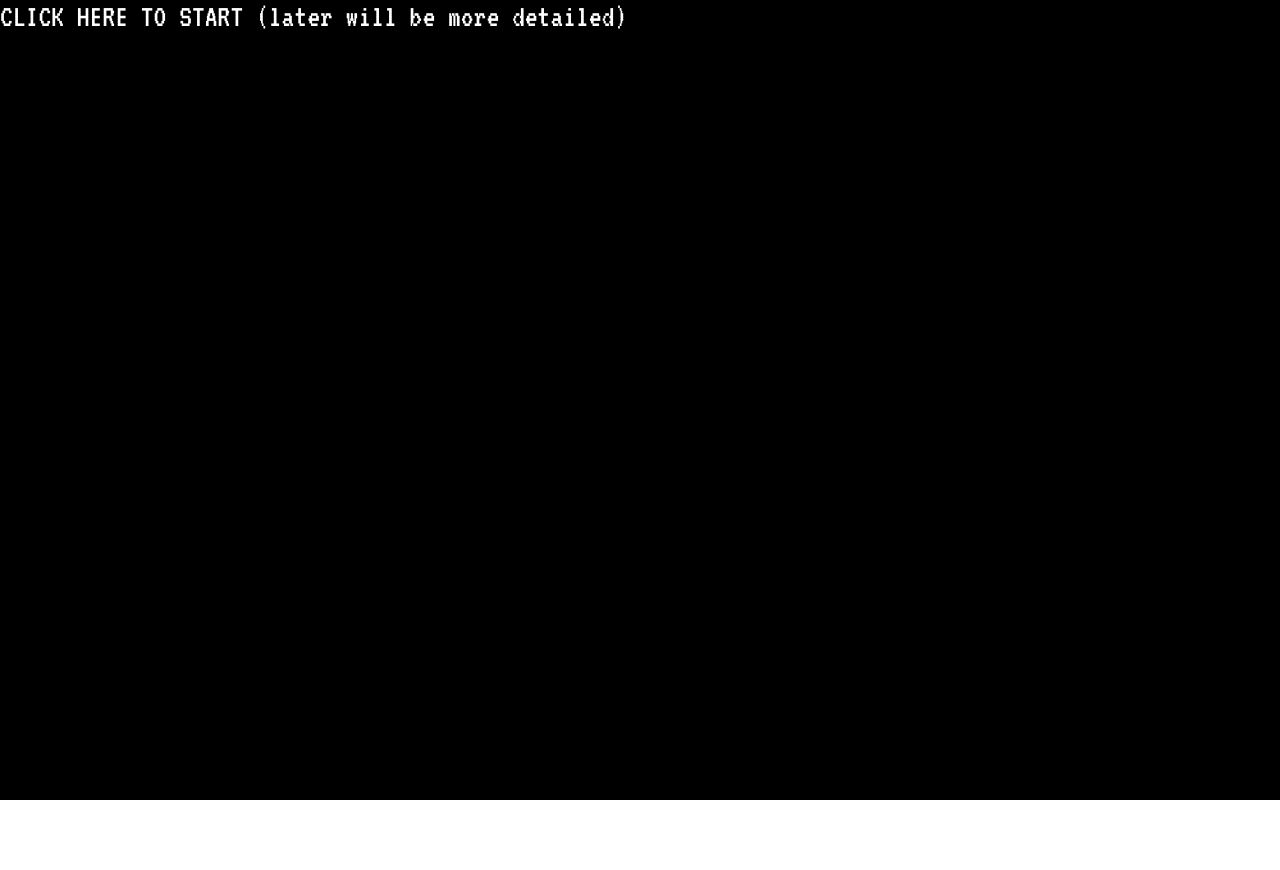
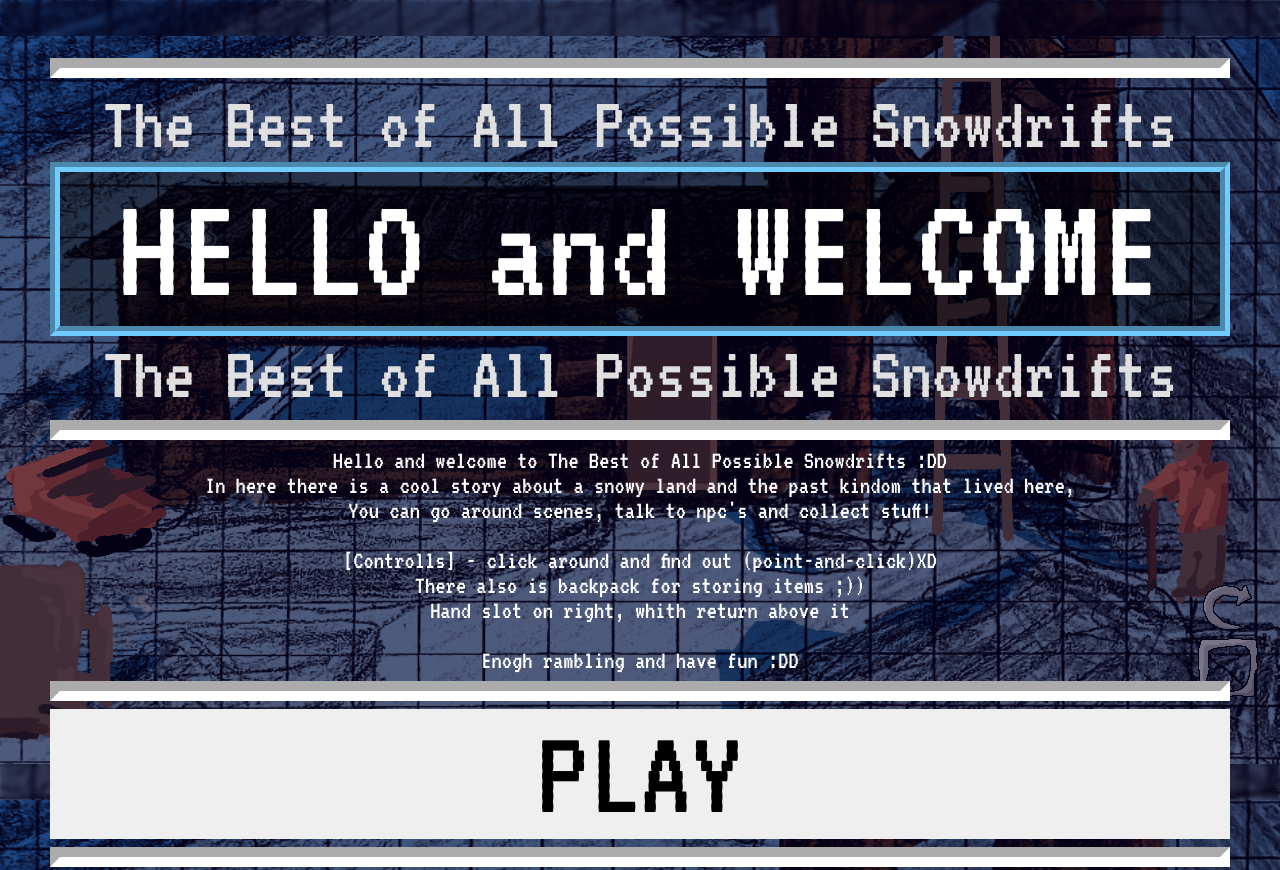
Before and after one commit to officialErnests/Scene69, a plain HTML site: page index.html in a window 1280 px wide. Shown: the top 870 px of the page. Before the commit the page ends 800 px from the top, so only its background shows below. Drawn offline with Linux system fonts and the light colour scheme.

Commit message:
Made intro and somthing else wich i forgot kek

```diff
--- a/index.html
+++ b/index.html
@@ -13,10 +13,46 @@
     <link href="https://fonts.googleapis.com/css2?family=Pixelify+Sans:wght@700&family=VT323&display=swap" rel="stylesheet">
 </head>
 <body>
+    <!-- z 60 -->
+    <calss class="startText startPopup">
+        <hr>
+        <h1>The Best of All Possible Snowdrifts</h1>
+        <h2>HELLO and WELCOME</h1>
+        <h1>The Best of All Possible Snowdrifts</h1>
+        <hr>
+        <p>
+            Hello and welcome to The Best of All Possible Snowdrifts :DD <br>
+            In here there is a cool story about a snowy land and the past kindom that lived here,<br>
+            You can go around scenes, talk to npc's and collect stuff!<br><br>
+            [Controlls] - click around and find out (point-and-click)XD<br>
+            There also is backpack for storing items ;))<br>
+            Hand slot on right, whith return above it<br><br>
+            Enogh rambling and have fun :DD
+        </p>
+        <hr>
+        <button onclick="startGame()">PLAY</button>
+        <hr>
+        <p>
+            --Credits-- <br>
+            Made whith html, scss, js<br>
+            0 Ai made by human with love <3<br><br>
+            programming js (diologue, scene manager, etc) - n0o0b090lv (me)<br>
+            scss (all styling) - n0o0b090lv (me)<br>
+            music and sfx - n0o0b090lv (me)<br>
+            all art - n0o0b090lv (me) <br><br>
+            in short i am soul dev in this XD <br>
+            it was made for summer of making grand tour<br>
+            (scene 69 btw XD) <br><br>
+            here you can find me <br>
+            <a href="https://hackclub.slack.com/archives/C09BE8QF1V5" target="_blank">@n0o0b090lv</a> (slack channel) <br>
+            <a href="https://summer.hackclub.com/s" target="_blank">grand tour</a> (made for grand tour [scene 69 :))])
+        </p>
+    </calss>
     <!-- z 50 -->
-    <h1 class="TEMP">CLICK HERE TO START (later will be more detailed)</h1>
+    <div class="startScreen startPopup">
+    </div>
     <!-- z 40 -->
-    <div class="tranistion" id="tranistion"></div>
+    <div class="tranistion tranistion--hidden" id="tranistion"></div>
     <!-- z 20 -->
     <div class="backpack backpack--closed" id="backpack">
         <img src="xcf/prototype1_backpack_closed.png" alt="backpack" id="backpack_img">
@@ -31,6 +67,7 @@
     </div>
     <!-- z 18 -->
     <div class="hand">
+        <input type="image" src="xcf/prototype1_backtrack.png" alt="backtrack" id="backtrack">
         <input type="image" src="xcf/prototype1_invSlot.png" alt="inv_slot">
     </div>
     <!-- z 15 -->
@@ -40,7 +77,7 @@
             <h1>Name of speaker</h1>
         </span>
         <p>
-            Lorem ipsum dolor sit amet consectetur adipisicing elit. Hic voluptas dolorum, laudantium minima sapiente eveniet animi culpa sint ad pariatur aliquam ipsam cum ut eos fuga maxime aperiam vel tempore.
+            AAAAA
         </p>
     </div>
     <!-- z 10 -->
--- a/main.js
+++ b/main.js
@@ -3,15 +3,17 @@ let diologue = document.getElementById("diologue")
 let backpack = document.getElementById("backpack")
 let backpack_img = document.getElementById("backpack_img")
 let inv_slots = document.getElementsByClassName("inv_slot")
-var snowing = false
+var snowing = true
 var scene = "opening"
 var tranisition_screen = document.getElementById("tranistion")
+var backtrack = document.getElementById("backtrack")
 var scene_timeout_id = null
 var mainScene_img = document.getElementById("mainScene")
 var body = document.body
 const timer = ms => new Promise(res => setTimeout(res, ms))
 const img_assets_1 = new Image(192, 128)
 img_assets_1.src = "xcf/V1_SnowAssets_1.png"
+var seitchingscenes = false
 let interactables = {
     "outside_door" : document.getElementsByClassName("mainScene__center__center--doorOutside")[0],
     "ladder_outside" : document.getElementsByClassName("mainScene__center__center--ladderOutside")[0],
@@ -77,15 +79,24 @@ let held_slot = 0
 //init
 snow()
 slotsInit()
-backpack.addEventListener('click', processBackpack)
 //starts main functional manager
-window.addEventListener("click", startGame);
+// window.addEventListener("click", startGame);
 function startGame() {
+    body.style.overflow = "hidden"
+    window.scrollTo(0,0)
+    backpack.addEventListener('click', processBackpack)
+    backtrack.addEventListener('click', backtrack_func)
     window.removeEventListener("click", startGame)
-    document.getElementsByClassName("TEMP")[0].hidden = true
     audio.play()
     transition()
     switchScene("opening")
+    setTimeout(() => {
+        document.getElementsByClassName("startPopup")[0].classList.add("startPopup--hidden")
+        for (const element of document.getElementsByClassName("startPopup")[0].children) {
+            element.classList.add("startPopup--hidden")
+        }
+        document.getElementsByClassName("startPopup")[1].classList.add("startPopup--hidden")
+    }, 1000);
 }
 //Scene manager
 function switchScene(scene_to_load) {
@@ -162,15 +173,45 @@ function hideScene() {
             break;
     }
 }
+//Backtrack
+function backtrack_func() {
+    if (seitchingscenes) {
+        return
+    }
+
+    switch (scene) {
+        case "opening":
+            disableScene()
+            transition()
+            closePlace()
+            setTimeout(() => {
+                hideScene()
+                switchScene("Cave")
+            }, 1000);
+        case "shop_shopkeep":
+            disableScene()
+            transition()
+            closePlace()
+            setTimeout(() => {
+                hideScene()
+                switchScene("opening")
+            }, 1000);
+        default:
+            break;
+    }
+}
 //Transition
 async function transition() {
+    seitchingscenes = true
     tranisition_screen.classList.remove("tranistion--hidden")
     setTimeout(() => {
         tranisition_screen.classList.add("tranistion--hidden")
+        setTimeout(() => {seitchingscenes = false}, 1000);
     }, 1000);
 }
 //Interaction listeners
-function interactionLisener_switch(nextScene, event) {
+function interactionLisener_switch(nextScene) {
+    if (seitchingscenes) {return}
     disableScene()
     transition()
     closePlace()
@@ -268,7 +309,7 @@ async function snow() {
         }
         // canvas.width = window.screen.width / window.screen.height * 1000
         let repeat = 500 - snowball.length
-        if (500 - snowball.length > 50) {repeat = 50}
+        if (500 - snowball.length > 10) {repeat = 10}
         for (let index = 0; index < repeat; index++) {
             // let random_x = Math.random() * 640
             // let random_Y = Math.random() * window.innerHeight / window.innerWidth * 1000
--- a/style.scss
+++ b/style.scss
@@ -10,22 +10,86 @@ $diologue-bg-secondary: #69696969;
 body {
     // background: radial-gradient(circle,#94b4cb 0%, #23608b 100%);
     background-image: url(xcf/V1_Town_shop_view.png);
-    background-repeat: no-repeat;
+    background-repeat: repeat;
     background-size: cover;
     background-position: center;
     backdrop-filter: blur(2px) brightness(60%);
     margin: 0;
     height: 100vh;
     width: 100vw;
-    overflow: hidden;
+    overflow: scroll;
     transition: 1s;
+
 }
-h1, p {
+h1, h2, p, button {
     margin: 0;
     // font :DD
     font-family: "VT323", monospace;
     font-weight: 400;
     font-style: normal;
+}
+.startPopup--hidden {
+    pointer-events: none;
+    background-color: transparent !important;
+    color: transparent !important;
+    border-width: 0 !important;
+    transition: 1s !important;
+}
+.startText {
+    position: absolute;
+    width: calc(100vw - 100px);
+    height: 100vh;
+    display: flex;
+    flex-direction: column;
+    justify-content: flex-start;
+    z-index: 60;
+    padding: 50px;
+    h1 {
+        padding: 0;
+        margin: 0;
+        filter: opacity(100%);
+        font-size: 6vw;
+        color: $diologue-secondary;
+        text-align: center;
+    }
+    h2 {
+        padding: 0;
+        margin: 0;
+        filter: opacity(100%);
+        font-size: 12vw;
+        border: 10px groove rgb(112, 203, 255);
+        color: $diologue-primary;
+        background-color: $diologue-bg-primary;
+        text-align: center;
+    }
+    hr {
+        color: black;
+        border: 10px inset white;
+
+        width: calc(100% - 20px);
+    }
+    p {
+        font-size: 2vw;
+        color: $diologue-primary;
+        text-align: center;
+    }
+    button {
+        border: none;
+        font-size: 10vw;
+        cursor: pointer;
+    }
+}
+.startScreen {
+    position: absolute;
+    width: 100vw;
+    height: 1000vh;
+    background-color: rgb(9, 0, 43);
+    filter: opacity(50%);
+    display: flex;
+    flex-direction: column;
+    align-items: center;
+    justify-content: center;
+    z-index: 50;
 }
 .TEMP {
     position: absolute;
@@ -133,6 +197,7 @@ h1, p {
     display: block;
     z-index: 20;
     bottom: 0;
+    padding-bottom: 100px;
     img {
         position: absolute;
         width: 200px;
@@ -226,16 +291,18 @@ h1, p {
     position: absolute;
     right: 0;
     bottom: 0;
-    width: 100px;
-    height: 100px;
+    width: 64px;
+    height: 128px;
     display: flex;
     flex-direction: column;
     align-items: center;
     justify-content: center;
-    padding-right: 10px;
-    z-index: 18;
-    img {
+    padding-right: 20px;
+    z-index: 0;
+    padding-bottom: 100px;
+    input {
         z-index: 18;
+        cursor: pointer;
     }
 }
 .snowstorm {
```
Also changed, not shown: style.css, xcf/prototype1_backtrack.png (added), xcf/prototype1_invSlot - Copy.png (added), 2 other files.
